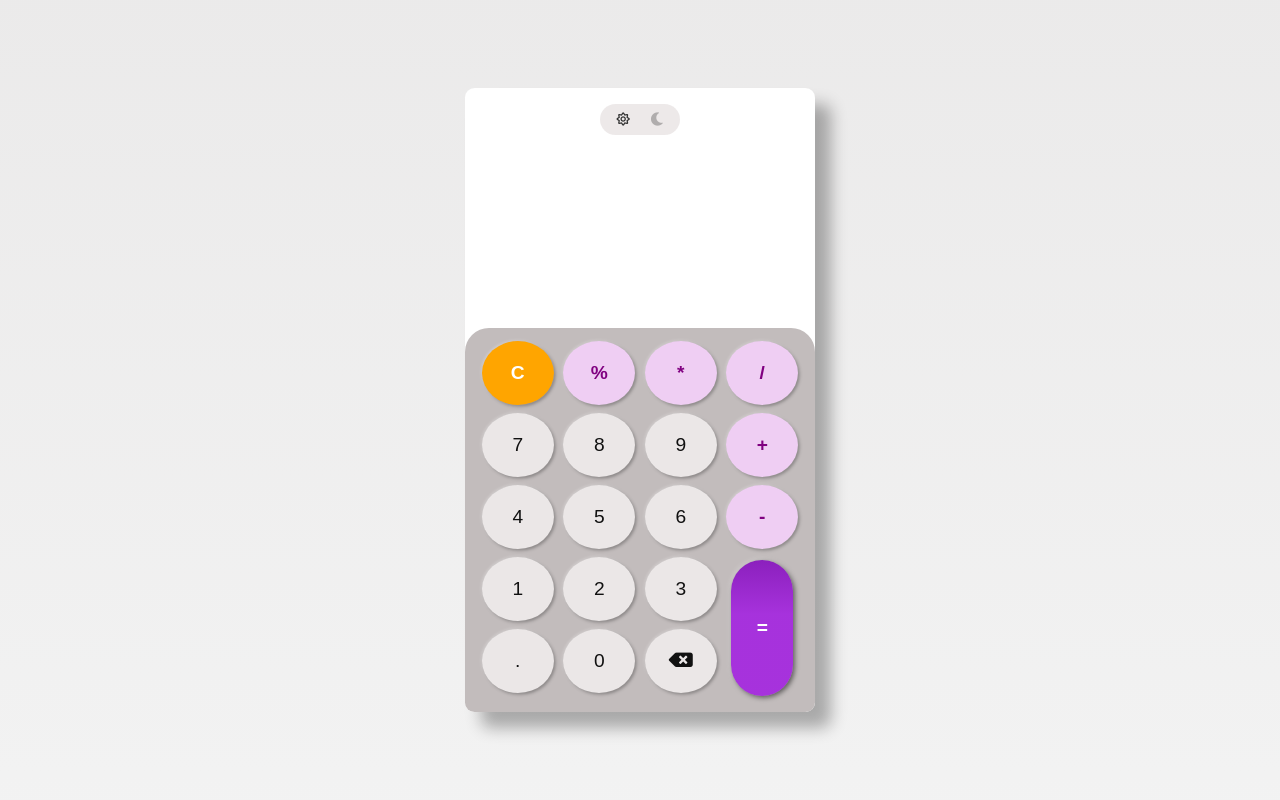
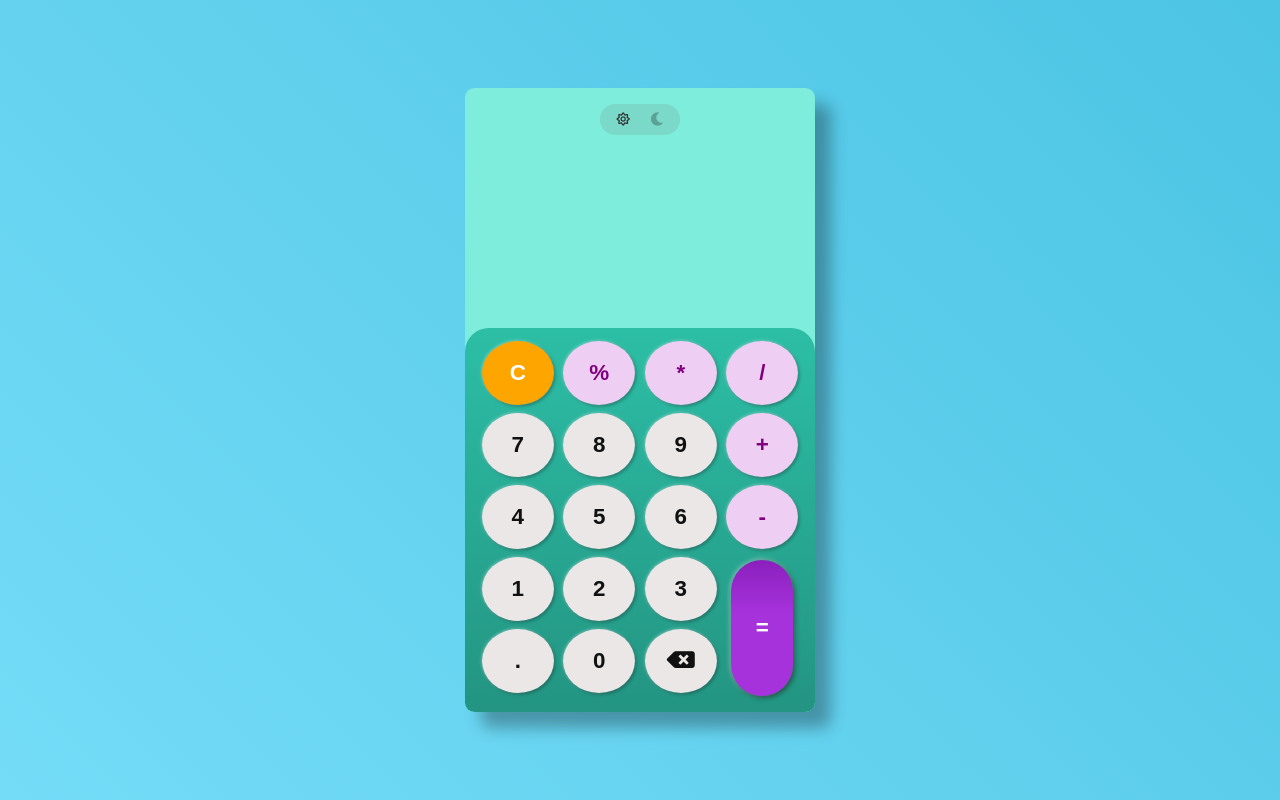
Before and after one commit to Johongirr/calculator-with-js, a plain HTML site: page index.html in a window 1280 px wide. Drawn offline with Linux system fonts and the light colour scheme.

Commit message:
little bit beatufied it

```diff
--- a/styles.css
+++ b/styles.css
@@ -13,15 +13,17 @@
     --operator-bg-color-day-mode: hsl(294, 60%, 88%);
     --clear-btn-bg-color-day-mode: orange;
     --btns-bg-color-day-mode: #ebe7e7;
-    --calculator-color-day-mode: #fff;
-    --body-bg-color-day-mode: linear-gradient(hsl(0, 2%, 92%), hsl(0, 0%, 95%));
+    --calculator-color-day-mode: #7feddb;
+    --body-bg-color-day-mode: linear-gradient(45deg, #74dcf7, #4cc4e4);
     --operation-color-day-mode: #222;
     --calculator-modes-box: rgba(80, 45, 45, 0.1);
     --btns-color-day-mode: #111;
-    --calculator-controls-color: hsl(0, 5%, 75%);
+    --calculator-controls-color: linear-gradient(hsl(170, 62%, 46%), hsl(170, 62%, 36%));
     --operator-text-color: purple;
     --calculator-active-theme-color: rgb(49, 49, 49);
-
+    --operand-color: #7d00ff;
+    /* #fff whole calc color */
+    /* hsl(0, 5%, 75%) claculator buttons container */
     --transition-gen: all  .3s ease-in-out;
 }
 
@@ -38,6 +40,7 @@
     --calculator-controls-color: hsl(0, 0%, 9%);
     --operator-text-color: #fff;
     --calculator-active-theme-color: #fff;
+    --operand-color: #fff;
 
     --transition-gen: all  .3s ease-in-out;
 }
@@ -139,13 +142,15 @@ button {
 }
 .calculator .calculator__current-operator {
     font-size: .8rem;
+    color: var(--operand-color);
 }
 .calculator .calculator__current-operand {
     font-size: 1.5rem;
     font-weight: 600;
+    color: var(--operand-color);
 }
 .calculator .calculator__controls {
-    background-color: var(--calculator-controls-color);
+    background: var(--calculator-controls-color);
     width: 350px;
     padding: 1rem;
     display: grid;
@@ -217,7 +222,8 @@ button {
 
     /* btns */
 .btn {
-    font-size: 1.2rem;
+    font-size: 1.4rem;
+    font-weight: 600;
     justify-self: center;
 }
 .btn:focus {
```
